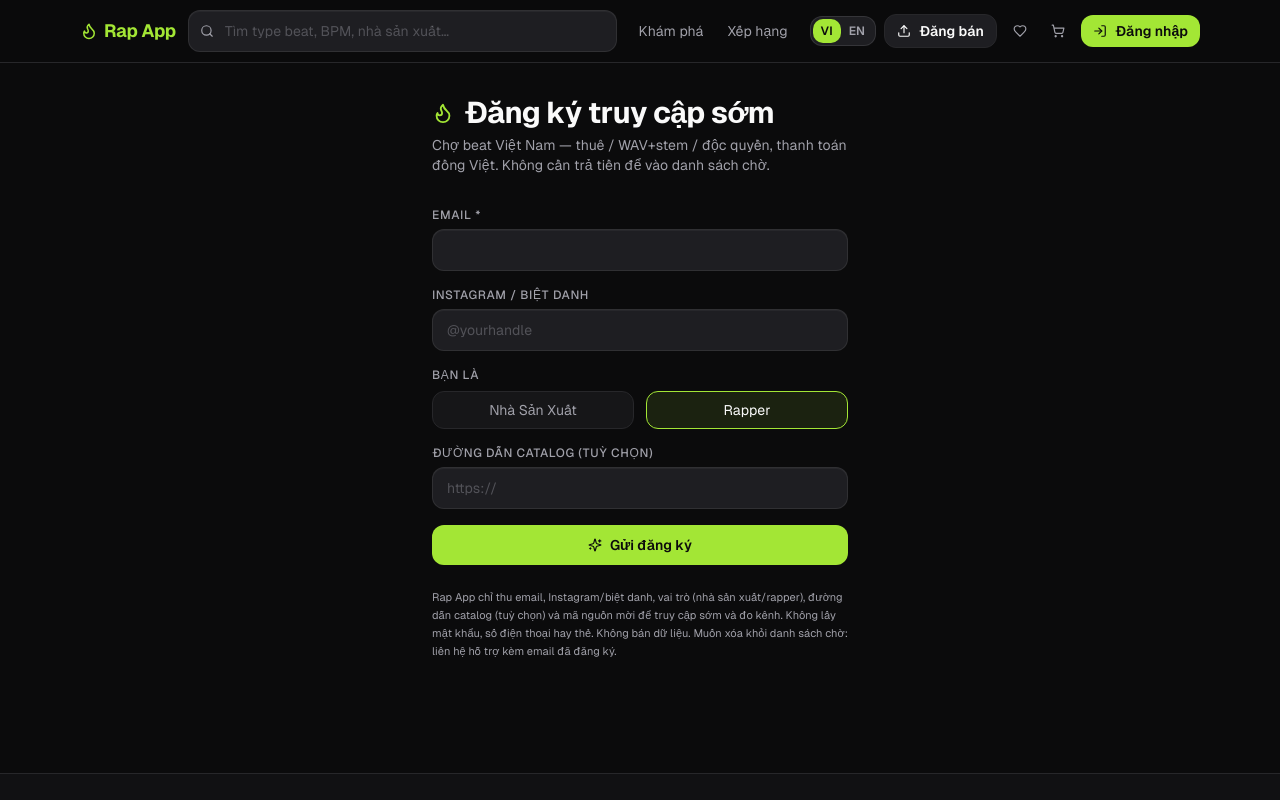
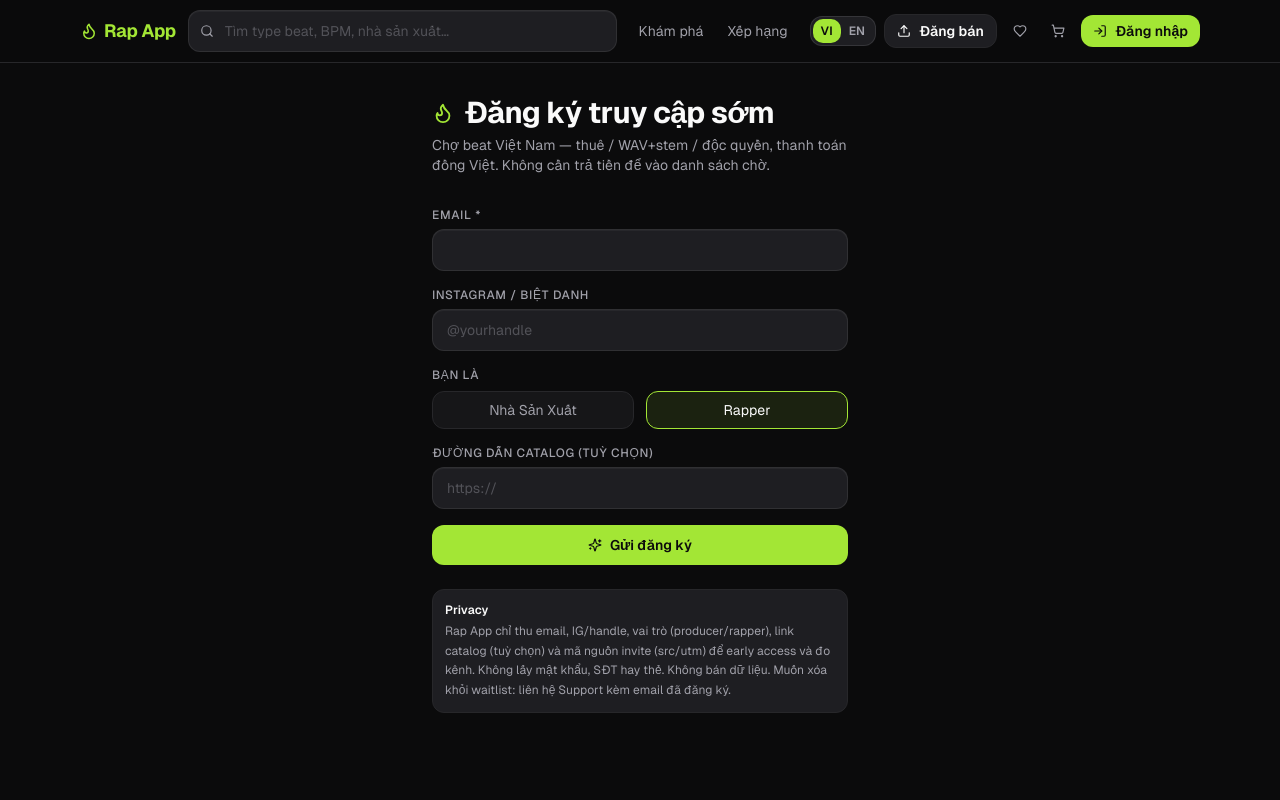
Before and after one commit to dev-to2k/rap-app, a Next.js app: page /waitlist in a window 1280 px wide. Shown: the top 800 px of the page. Built offline with nearby package versions, Linux system fonts and the light colour scheme; no server answers.

Commit message:
fix(waitlist): restore visible Privacy footer (Legal copy)
Make Privacy labeled + bordered; copy lists email/IG/role/catalog/src-utm,
no sell data, delete via Support. Buyer take-rate still hidden.

```diff
--- a/src/app/waitlist/page.tsx
+++ b/src/app/waitlist/page.tsx
@@ -56,7 +56,10 @@ function WaitlistForm() {
         <Link href="/" className="inline-block text-sm text-accent hover:underline">
           {t("waitlist.backHome")}
         </Link>
-        <p className="pt-4 text-left text-[11px] leading-relaxed text-muted">{t("waitlist.privacy")}</p>
+        <footer className="mt-4 rounded-xl border border-border bg-surface-2 p-3 text-left">
+          <p className="text-xs font-semibold text-foreground">Privacy</p>
+          <p className="mt-1 text-xs leading-relaxed text-muted">{t("waitlist.privacy")}</p>
+        </footer>
       </div>
     );
   }
@@ -104,7 +107,10 @@ function WaitlistForm() {
         </Button>
       </form>
 
-      <p className="text-[11px] leading-relaxed text-muted">{t("waitlist.privacy")}</p>
+      <footer className="rounded-xl border border-border bg-surface-2 p-3">
+        <p className="text-xs font-semibold text-foreground">Privacy</p>
+        <p className="mt-1 text-xs leading-relaxed text-muted">{t("waitlist.privacy")}</p>
+      </footer>
     </div>
   );
 }
--- a/src/i18n/messages.ts
+++ b/src/i18n/messages.ts
@@ -274,7 +274,7 @@ export const vi = {
     doneBody: "Cảm ơn bạn — mình sẽ liên hệ qua email khi mở thêm chỗ.",
     backHome: "← Về chợ beat",
     privacy:
-      "Rap App chỉ thu email, Instagram/biệt danh, vai trò (nhà sản xuất/rapper), đường dẫn catalog (tuỳ chọn) và mã nguồn mời để truy cập sớm và đo kênh. Không lấy mật khẩu, số điện thoại hay thẻ. Không bán dữ liệu. Muốn xóa khỏi danh sách chờ: liên hệ hỗ trợ kèm email đã đăng ký.",
+      "Rap App chỉ thu email, IG/handle, vai trò (producer/rapper), link catalog (tuỳ chọn) và mã nguồn invite (src/utm) để early access và đo kênh. Không lấy mật khẩu, SĐT hay thẻ. Không bán dữ liệu. Muốn xóa khỏi waitlist: liên hệ Support kèm email đã đăng ký.",
   },
   support: {
     title: "Hỗ trợ",
@@ -585,7 +585,7 @@ export const en: Messages = {
     doneBody: "Thanks — we'll email you when more slots open.",
     backHome: "← Back to the store",
     privacy:
-      "Rap App only collects email, Instagram/handle, role (producer/rapper), optional catalog URL, and invite codes to measure channels and grant early slots. No passwords, phone numbers, or cards. We don't sell data. To leave the waitlist: contact support with your signup email.",
+      "Rap App only collects email, IG/handle, role (producer/rapper), optional catalog URL, and invite source codes (src/utm) for early access and channel measurement. No passwords, phone numbers, or cards. We don't sell data. To leave the waitlist: contact Support with your signup email.",
   },
   support: {
     title: "Support",
```
